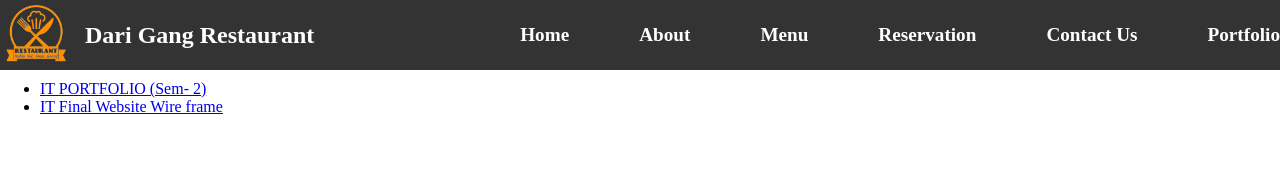
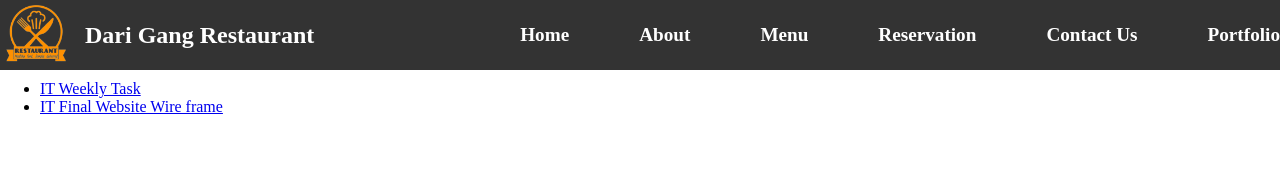
Before and after one commit to Dark-Hunter7/Dark-Hunter7.github.io, a plain HTML site: page portfolio.html in a window 1280 px wide. Shown: the top 170 px of the page. Drawn offline with Linux system fonts and the light colour scheme.

Commit message:
Ninth commit

```diff
--- a/portfolio.html
+++ b/portfolio.html
@@ -23,7 +23,7 @@
 
     <div class="Weeks">
         <ul>
-            <li><a href="IT PORTFOLIO (Sem- 2)/" target="_blank">IT PORTFOLIO (Sem- 2)</a></li>
+            <li><a href="IT Weekly Task/" target="_blank">IT Weekly Task</a></li>
             <li><a href="IT Final Website Wire frame/" target="_blank">IT Final Website Wire frame</a></li>
         </ul>
     </div>
```
Also changed, not shown: IT Final Website Wireframe open link.txt (added).
